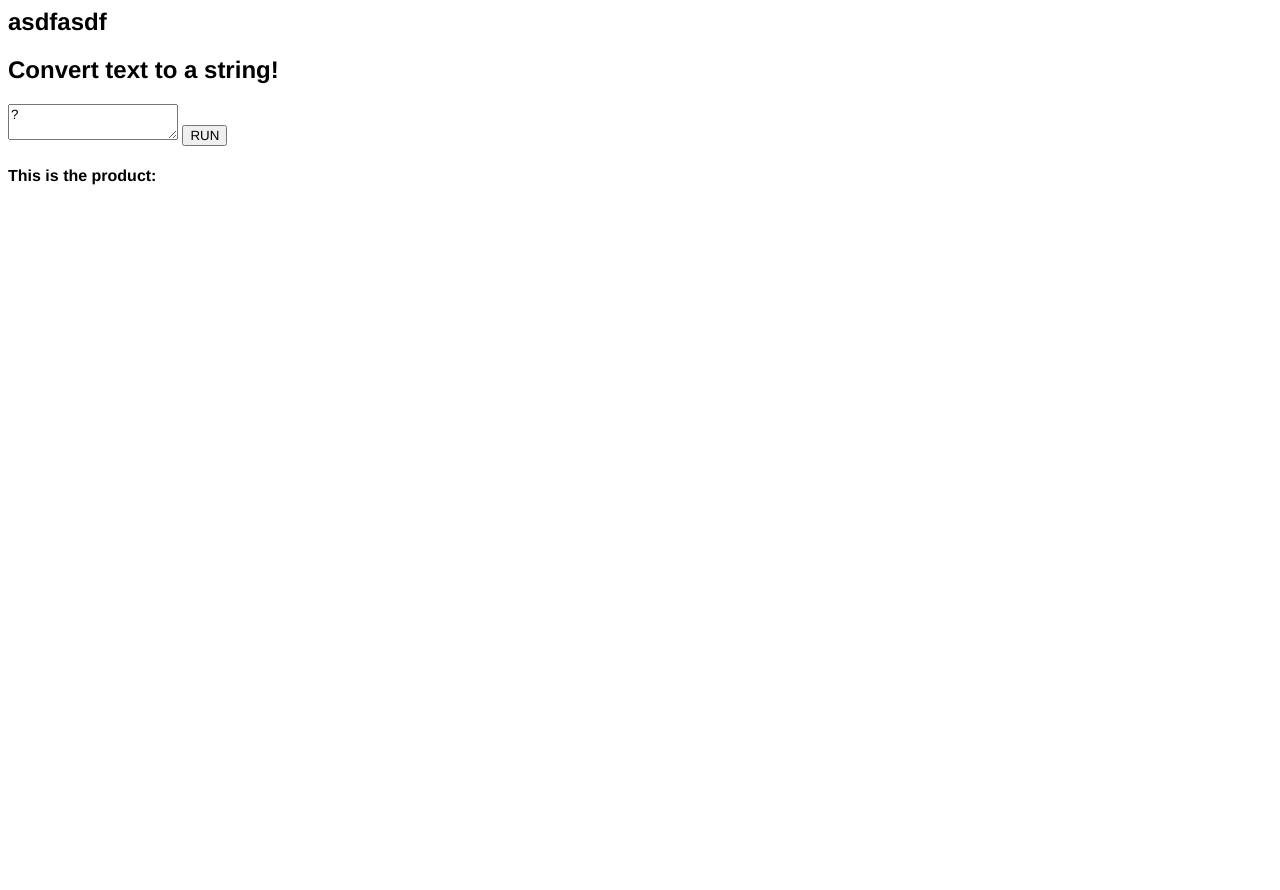
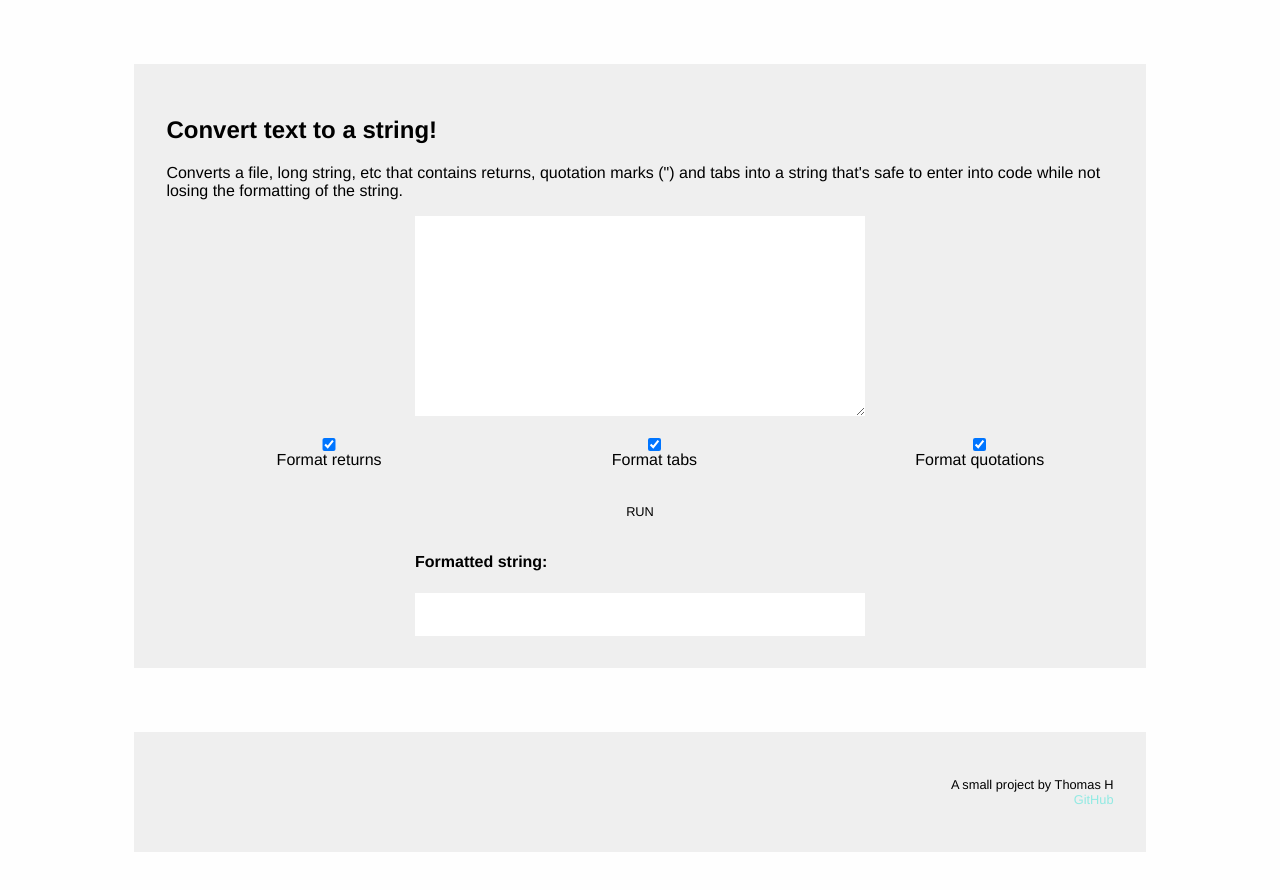
Before and after one commit to Haxonek/TextToString, a plain HTML site: page index.html in a window 1280 px wide. Before the commit the page ends 800 px from the top, so only its background shows below. Drawn offline with Linux system fonts and the light colour scheme.

Commit message:
CSS fixes/creation

```diff
--- a/css/style.css
+++ b/css/style.css
@@ -1,3 +1,115 @@
-* {
-	font-family: "Helvetica";
+/*
+	GENERAL TEXT FORMATTING
+*/
+
+p, h1, h2, h3, h4, li, span {
+	font-family: 'Helvetica'
 }
+
+a {
+	color: rgba(113, 232, 223, 0.75);
+	text-decoration: none;
+}
+
+html {
+	background-color: #fefefe;
+}
+
+/*
+	MAIN WRAPPERS/CONTAINERS
+*/
+
+.container {
+	width: 80%;
+	margin: auto;
+}
+
+.wrapper {
+	background-color: #efefef;
+	margin: 4em auto;
+	padding: 2em;
+}
+
+.checkbox-main-wrapper {
+	width: 100%;
+}
+
+.checkbox-wrapper {
+	width: 33%;
+	margin: 0 auto;
+	text-align: center;
+	padding: .4em;
+}
+
+.checkbox {
+	margin: 0 auto;
+	text-align: center;
+}
+
+.checkbox span {
+	margin: auto;
+}
+
+/*
+	FOOTER
+*/
+
+.footer {
+
+}
+
+.contact {
+	font-size: .8em;
+	text-align: right;
+}
+
+ul {
+	list-style: none;
+}
+
+/*
+	INPUTS
+*/
+
+input, textarea {
+	padding: .8em 1em;
+	border: none;
+	font-family: 'Helvetica';
+	font-size: 1em;
+	max-width: 100%;
+	width: 450px;
+	margin: 0 auto;
+}
+
+input:focus, button:focus, textarea:focus {
+	outline: 0;
+}
+
+.align-with-input {
+	width: 450px;
+	margin: 0 auto;
+}
+
+.selection-wrapper {
+	width: 100%;
+	display: flex;
+	margin-top: 1em;
+}
+
+button {
+	border: none;
+	font-family: 'Helvetica';
+	margin: 0em auto;
+	padding: 1em 3em;
+	border-radius: 5px;
+	font-size: .8em;
+	transition: .1s;
+}
+
+button:hover {
+	background-color: #dfdfdf;
+}
+
+button:active {
+	background-color: #bfbfbf;
+}
--- a/index.html
+++ b/index.html
@@ -2,35 +2,82 @@
 <head>
 	<title>Text to String!</title>
 	<link href="css/style.css" rel="stylesheet" type="text/css">
+	<script scr="js/app.js"></script>
 </head>
 <body>
-
+	<div class="container">
+		<div class="wrapper">
+			<h2>Convert text to a string!</h2>
+			<p>Converts a file, long string, etc that contains returns, quotation marks (") and tabs into a string that's safe to enter into code while not losing the formatting of the string.</p>
+<!--			<p>For those who are curious, stats exist at the bottom.</p>-->
+			<div class="selection-wrapper">
+				<textarea style="height: 200px;" id="source"></textarea>
+			</div>
+			<div class="selection-wrapper checkbox-main-wrapper">
+				<div class="checkbox-wrapper">
+					<input type="checkbox" checked="checked" name="character" id="ret" class="checkbox"><br><span>Format returns</span>
+				</div>
+				<div class="checkbox-wrapper">
+					<input type="checkbox" checked="checked" name="character" id="tab" class="checkbox"><br><span>Format tabs</span>
+				</div>
+				<div class="checkbox-wrapper">
+					<input type="checkbox" checked="checked" name="character" id="quotation" class="checkbox"><br><span>Format quotations</span>
+				</div>
+			</div>
+			<div class="selection-wrapper">
+				<button id="" onclick="convert()">RUN</button>
+			</div>
+			<div class="align-with-input">
+				<h4>Formatted string:</h4>
+			</div>
+			<div class="result-wrapper selection-wrapper">
+				<input id="result">
+			</div>
+		</div>
+		<footer class="footer wrapper">
+			<div class="contact">
+				<ul>
+					<li>A small project by Thomas H</li>
+					<a href="https://github.com/haxonek">
+						<li>GitHub</li>
+					</a>
+				</ul>
+			</div>
+		</footer>
+	</div>
 	<script>
-		var b_s = 0;
-		var tab = 0;
-		var ret = 0;
-
 		function convert() {
 			var s = document.getElementById('source').value;
-			s = s + " AND " + s;
-			document.getElementById('source').value = s;
+
+			if (document.getElementById("quotation").checked) {
+				s = s.replaceAll('"', '\\"');
+			}
+			if (document.getElementById("ret").checked) {
+				s = s.replaceAll('\n', '\\n');
+			}
+			if (document.getElementById("tab").checked) {
+				s = s.replace('\t', '\\t');
+			}
+
+			document.getElementById('result').value = s;
 		}
+
+		String.prototype.replaceAll = function(search, replacement) {
+			var target = this;
+			return target.replace(new RegExp(search, 'g'), replacement);
+		};
+
+//		String.prototype.replaceAllnl = function(search, replacement) {
+//			var target = this;
+//			ret += 1;
+//			return target.replace(new RegExp(search, 'g'), replacement);
+//		};
+//
+//		String.prototype.replaceAllTab = function(search, replacement) {
+//			var target = this;
+//			tab += 1;
+//			return target.replace(new RegExp(search, 'g'), replacement);
+//		};
 	</script>
-	<h2>asdfasdf</h2>
-	<div class="container">
-		<div class="main-wrapper">
-			<h2>Convert text to a string!</h2>
-			<textarea width="600" height="400" id="source"></textarea>
-			<button id="" onclick="convert">RUN</button>
-			<div class="result-wrapper">
-				<h4>This is the product:</h4>
-				<div id="result">
-					<script>
-						document.getElementById('source').value = '?';
-					</script>
-				</div>
-			</div>
-		</div>
-	</div>
 </body>
 </html>
```
Also changed, not shown: js/app.js (+19 -0 lines).
